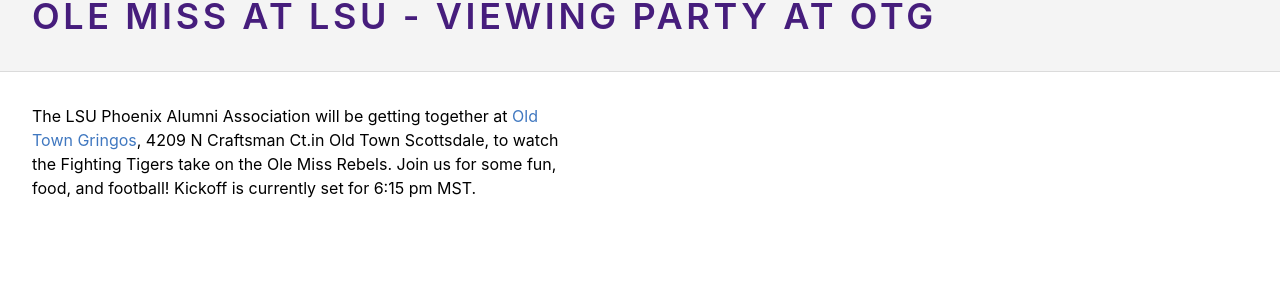
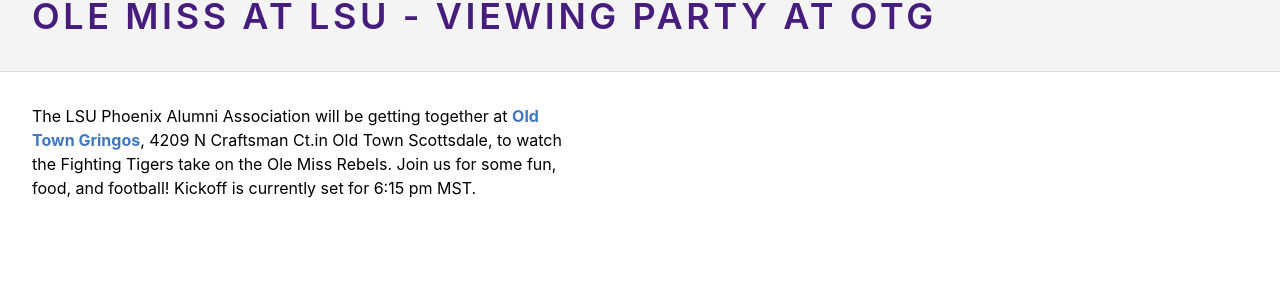
Before and after one commit to lsu-phoenix-alumni/lsu-phoenix-alumni.github.io, a Jekyll site: the page built from _events/ole-miss-at-lsu.markdown, in a window 1280 px wide. Shown: the part 135-435 px from the top of the page. Built offline with Jekyll 4.4.1, drawn with Linux system fonts in a browser that asks for light colours.

Commit message:
Updated Ole Miss At Lsu

```diff
--- a/_events/ole-miss-at-lsu.markdown
+++ b/_events/ole-miss-at-lsu.markdown
@@ -4,4 +4,4 @@
 layout: event
 ---
 
-The LSU Phoenix Alumni Association will be getting together at [Old Town Gringos](http://www.oldtowngringos.com), 4209 N Craftsman Ct.in Old Town Scottsdale, to watch the Fighting Tigers take on the Ole Miss Rebels. Join us for some fun, food, and football! Kickoff is currently set for 6:15 pm MST.
+The LSU Phoenix Alumni Association will be getting together at [**Old Town Gringos**](http://www.oldtowngringos.com), 4209 N Craftsman Ct.in Old Town Scottsdale, to watch the Fighting Tigers take on the Ole Miss Rebels. Join us for some fun, food, and football! Kickoff is currently set for 6:15 pm MST.
```
